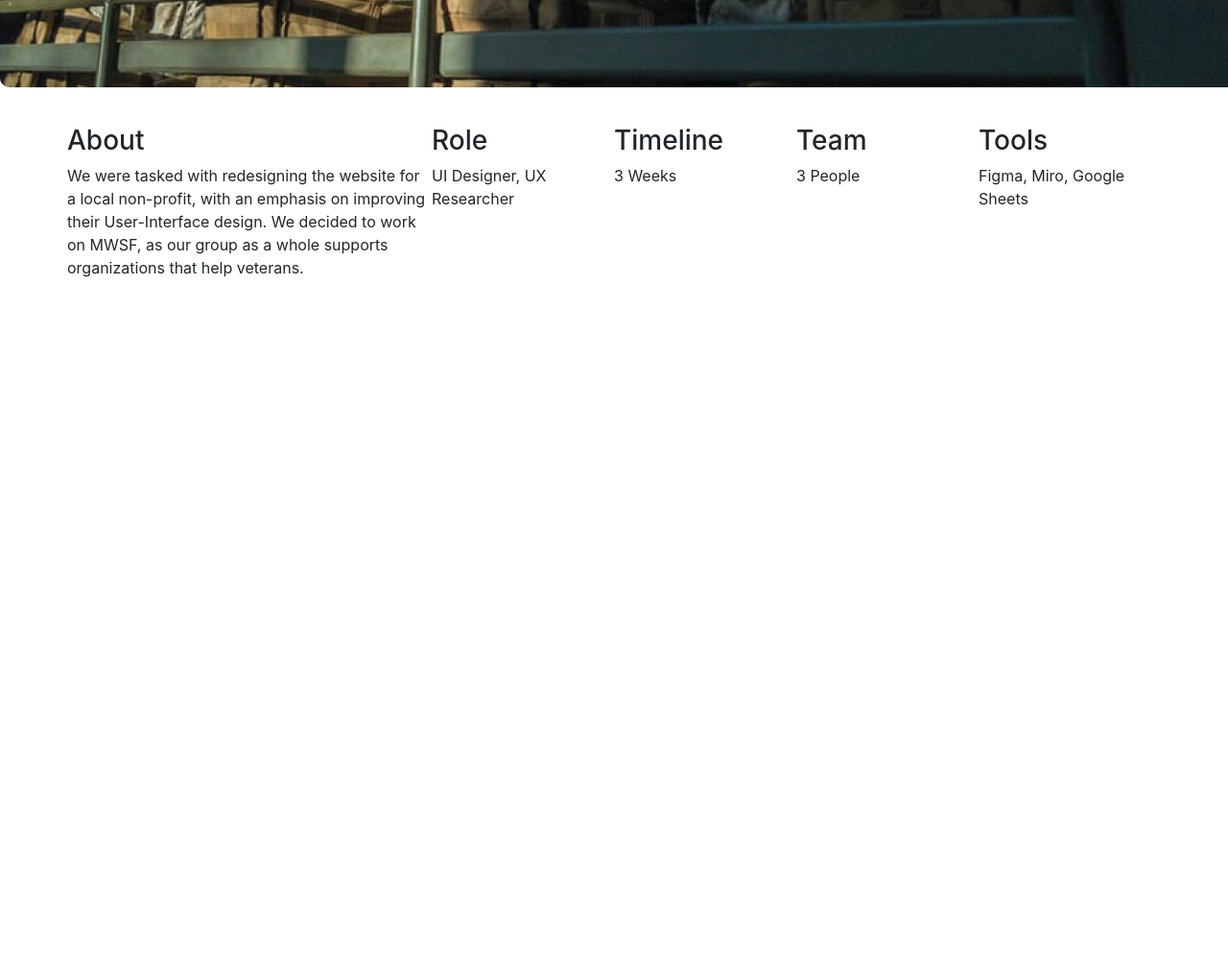
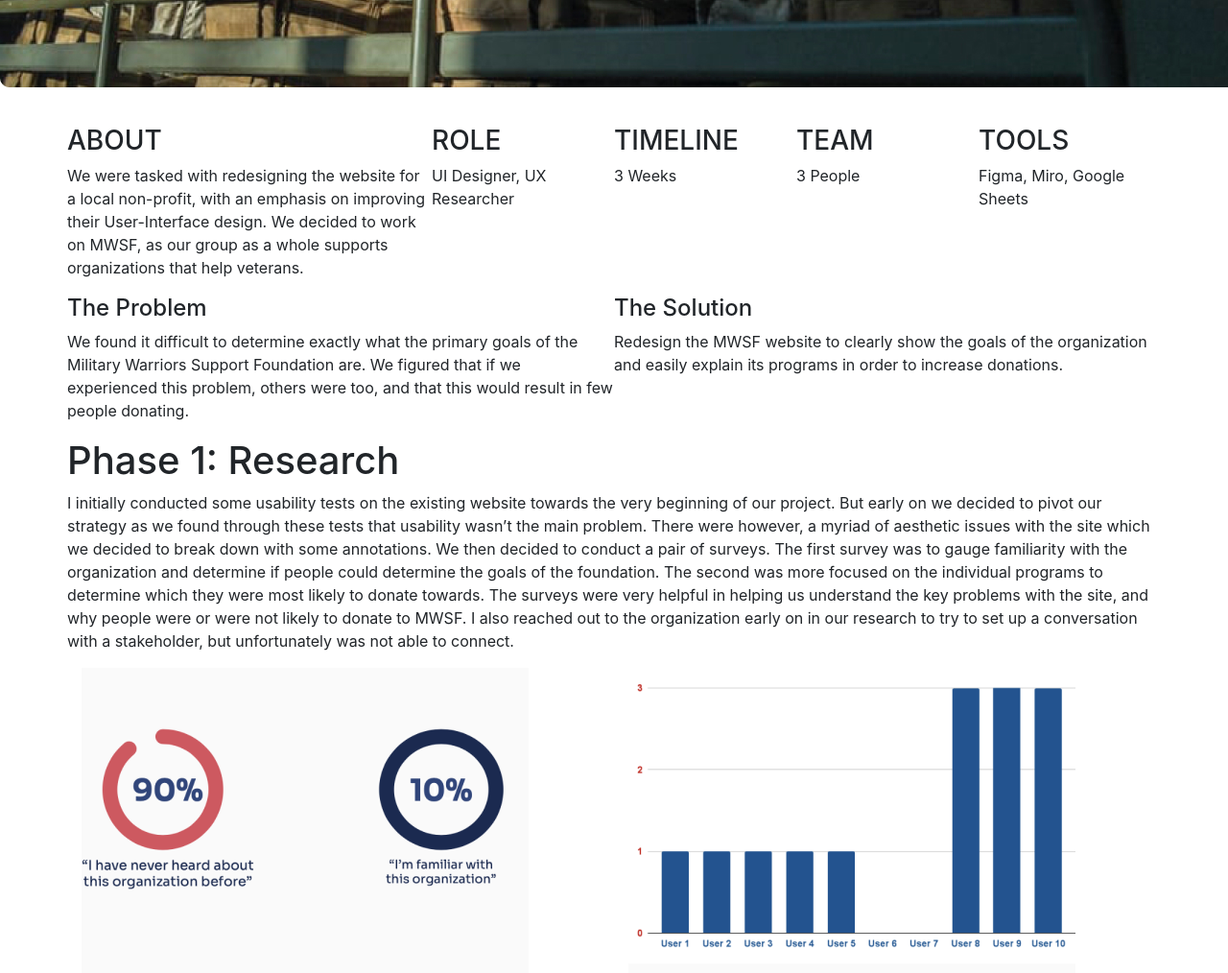
Before and after one commit to charleyhoffman95/UX-UI-HW-20, a plain HTML site: page caseStudy.html in a window 1280 px wide. Shown: the part 640-1654 px from the top of the page at 96% size. Before the commit the page ends 947 px from the top, so only its background shows below. Drawn offline with nearby package versions, Linux system fonts and the light colour scheme.

Commit message:
Phase 1 Beginning

```diff
--- a/caseStudy.html
+++ b/caseStudy.html
@@ -4,7 +4,7 @@
     <meta charset="UTF-8">
     <meta http-equiv="X-UA-Compatible" content="IE=edge">
     <meta name="viewport" content="width=device-width, initial-scale=1.0">
-    <title>MWSF Case Study</title>
+    <title>UX/UI Homework 20</title>
     <link rel="stylesheet" href="./CSS/style.css">
     <link rel="stylesheet" href="https://cdn.jsdelivr.net/npm/bootstrap@4.6.1/dist/css/bootstrap.min.css" integrity="sha384-zCbKRCUGaJDkqS1kPbPd7TveP5iyJE0EjAuZQTgFLD2ylzuqKfdKlfG/eSrtxUkn" crossorigin="anonymous">
 </head>
@@ -31,30 +31,73 @@
 
     <img src="./Images/veterans.jpg" class="jumbo">
 
+<!--Project Overview Start-->
+
     <div class="container">
         <div class="row">
           <div class="col-4">
-            <div class="row"> <h3> About </h3></div>
+            <div class="row"> <h3> ABOUT </h3></div>
             <div class="row"> <p>We were tasked with redesigning the website for a local non-profit, with an emphasis on improving their User-Interface design. We decided to work on MWSF, as our group as a whole supports organizations that help veterans.</p></div>
           </div>
           <div class="col">
-            <div class="row"> <h3> Role </h3></div>
+            <div class="row"> <h3> ROLE </h3></div>
             <div class="row"> <p>UI Designer, UX Researcher</p></div>
           </div>
           <div class="col">
-            <div class="row"> <h3> Timeline </h3></div>
+            <div class="row"> <h3> TIMELINE </h3></div>
             <div class="row"> <p>3 Weeks</p></div>
           </div>
           <div class="col">
-            <div class="row"> <h3> Team </h3></div>
+            <div class="row"> <h3> TEAM </h3></div>
             <div class="row"> <p>3 People</p></div>
           </div>
           <div class="col">
-            <div class="row"> <h3> Tools </h3></div>
+            <div class="row"> <h3> TOOLS </h3></div>
             <div class="row"> <p>Figma, Miro, Google Sheets</p></div>
           </div>
         </div>
       </div>
+
+<!--Project Overview End-->
+
+<!--Problem and Solution Start-->
+
+      <div class="container">
+        <div class="row">
+          <div class="col-6">
+            <div class="row"> <h4> The Problem </h4></div>
+            <div class="row"> <p>We found it difficult to determine exactly what the primary goals of the Military Warriors Support Foundation are. We figured that if we experienced this problem, others were too, and that this would result in few people donating.</p></div>
+          </div>
+          <div class="col-6">
+            <div class="row"> <h4> The Solution </h4></div>
+            <div class="row"> <p>Redesign the MWSF website to clearly show the goals of the organization and easily explain its programs in order to increase donations.</p></div>
+          </div>
+        </div>
+      </div>
+
+<!--Problem and Solution End-->
+
+<!--Phase 1 Start-->
+
+      <div class="container">
+        <div class="row"> <h1>Phase 1: Research</h1></div>
+        <div class="row"> <p>I initially conducted some usability tests on the existing website towards the very beginning of our project. But early on we decided to pivot our strategy as we found through these tests that usability wasn’t the main problem. There were however, a myriad of aesthetic issues with the site which we decided to break down with some annotations.
+          We then decided to conduct a pair of surveys. The first survey was to gauge familiarity with the organization and determine if people could determine the goals of the foundation. The second was more focused on the individual programs to determine which they were most likely to donate towards. The surveys were very helpful in helping us understand the key problems with the site, and why people were or were not likely to donate to MWSF.
+          I also reached out to the organization early on in our research to try to set up a conversation with a stakeholder, but unfortunately was not able to connect.
+          </p></div>
+      </div>
+
+      <div class="container">
+        <div class="row">
+          <div class="col-6"> <img src="./Images/Survey.png" alt="...">
+          </div>
+          <div class="col-6"> <img src="./Images/Graph.png" alt="...">
+          </div>
+        </div>
+      </div>
+
+
+
 
 
       <script src="https://code.jquery.com/jquery-3.4.1.js"></script>
```
Also changed, not shown: Images/Graph.png (added), Images/Survey.png (added).
